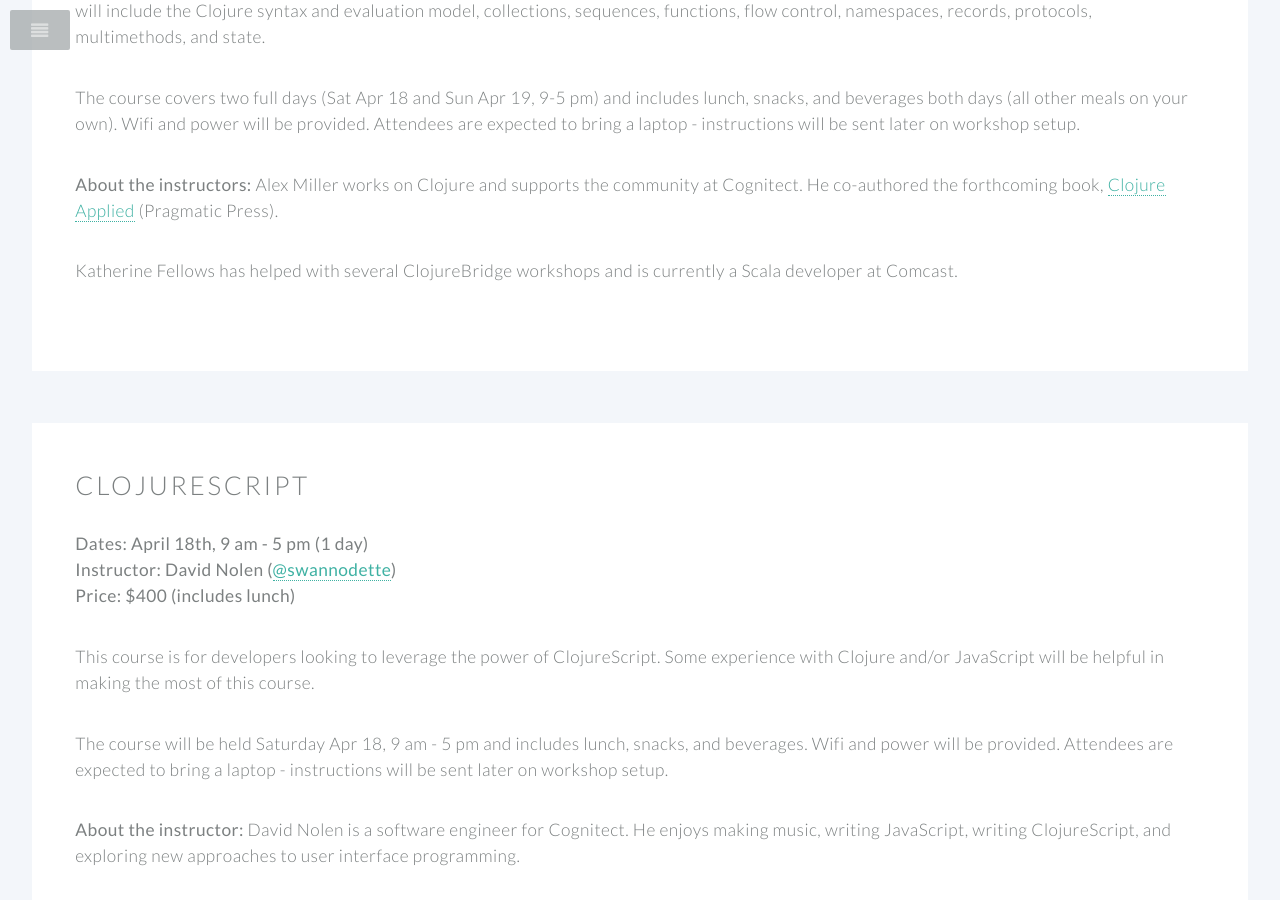
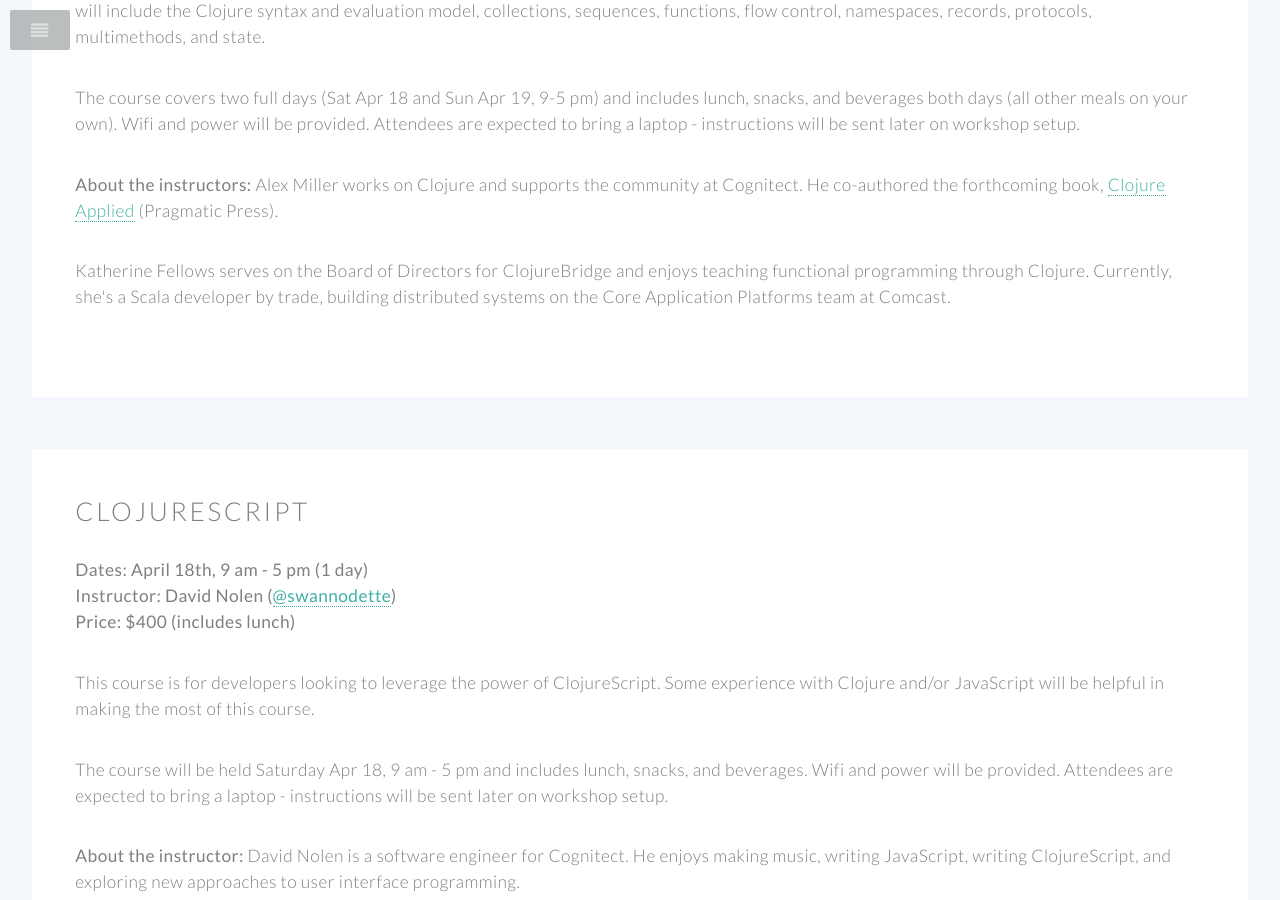
Before and after one commit to clojurewest/clojurewest.github.io, a Jekyll site: the page built from training.html, in a window 1280 px wide and 900 px high, scrolled down 617 px. Built offline with Jekyll 4.4.1, drawn with Linux system fonts in a browser that asks for light colours.

Commit message:
bio update

```diff
--- a/training.html
+++ b/training.html
@@ -32,7 +32,7 @@
 
 <p><strong>About the instructors:</strong> Alex Miller works on Clojure and supports the community at Cognitect. He co-authored the forthcoming book, <a href="https://pragprog.com/book/vmclojeco/clojure-applied">Clojure Applied</a> (Pragmatic Press).</p>
 
-<p>Katherine Fellows has helped with several ClojureBridge workshops and is currently a Scala developer at Comcast.</p>
+<p>Katherine Fellows serves on the Board of Directors for ClojureBridge and enjoys teaching functional programming through Clojure. Currently, she's a Scala developer by trade, building distributed systems on the Core Application Platforms team at Comcast.</p>
 
 							  </section>
 							</div>
```
